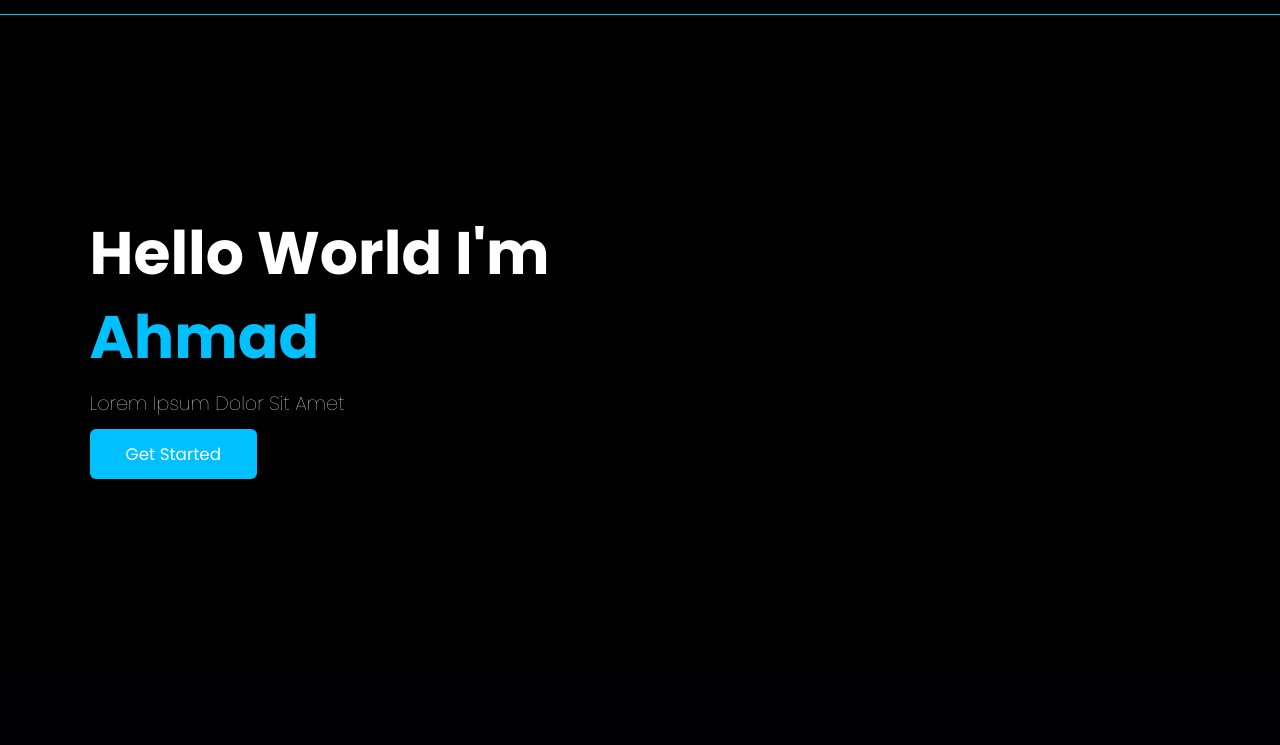
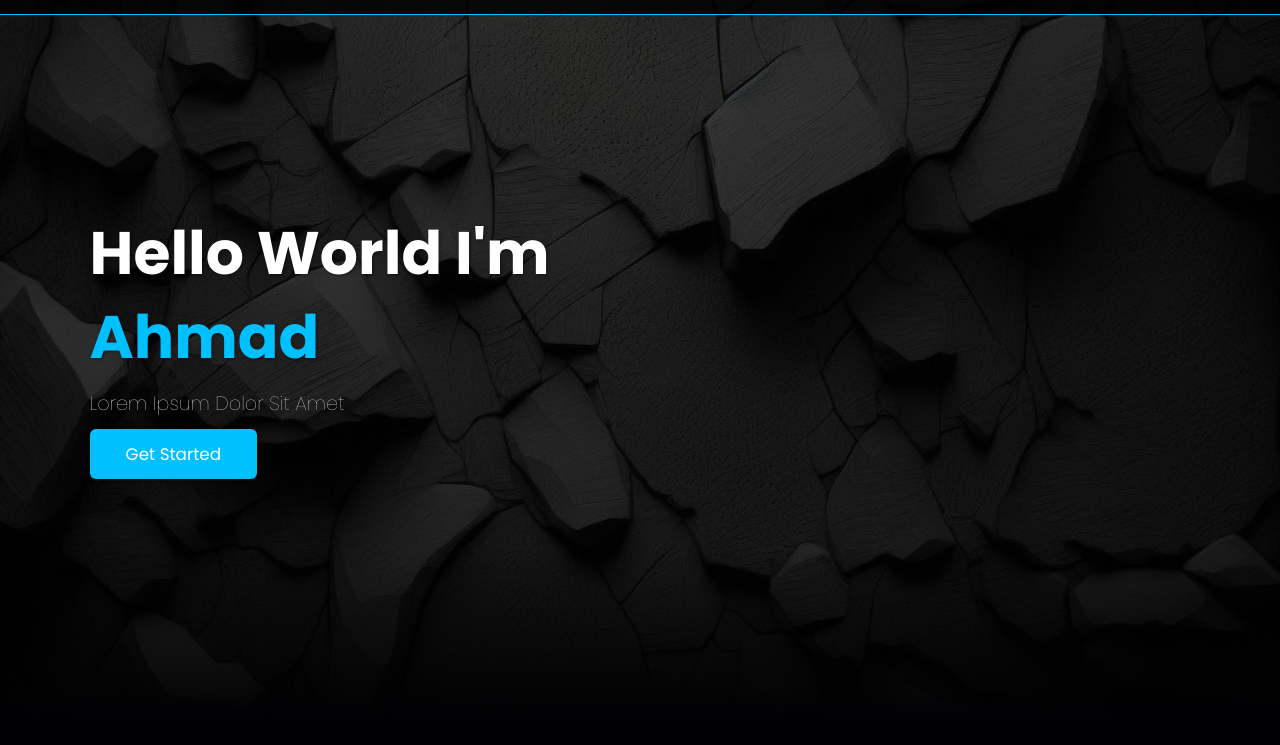
Before and after one commit to AhmadWeb44/AhmadWeb44.com, a plain HTML site: page index.html in a window 1280 px wide. Shown: the part 55-800 px from the top of the page. Drawn offline with nearby package versions, Linux system fonts and the light colour scheme.

Commit message:
Add files via upload

```diff
--- a/styles.css
+++ b/styles.css
@@ -93,7 +93,7 @@ html {
   width: 100%;
   display: flex;
   align-items: center;
-  background-image: url("img/bc.jpg");
+  background-image: url("bc.jpg");
   background-repeat: no-repeat;
   background-size: cover;
   background-position: center;
```
